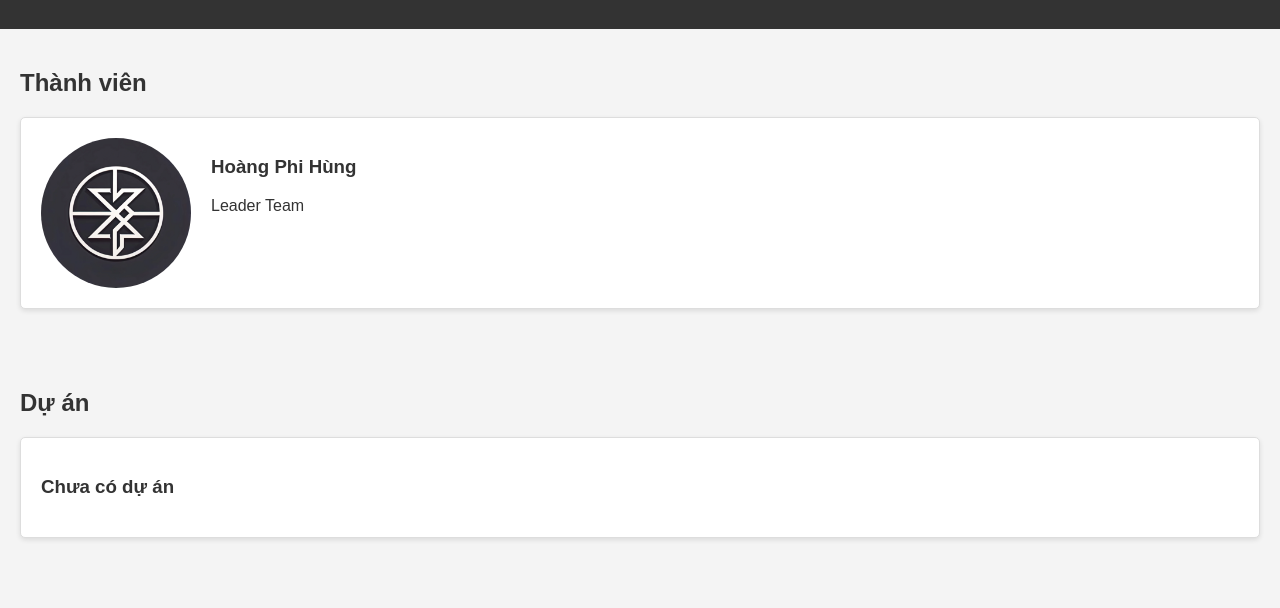
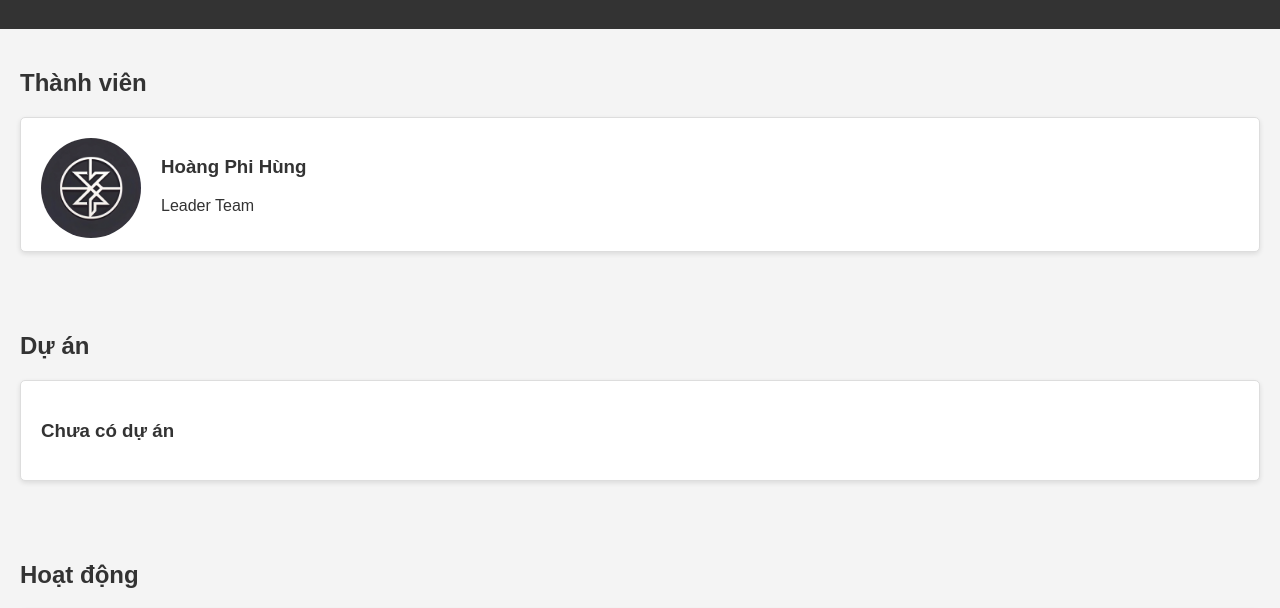
Before and after one commit to hung319/h4rs, a plain HTML site: page index.html in a window 1280 px wide. Shown: the part 125-733 px from the top of the page. Drawn offline with Linux system fonts and the light colour scheme.

Commit message:
Update index.html

```diff
--- a/index.html
+++ b/index.html
@@ -5,6 +5,7 @@
     <meta name="viewport" content="width=device-width, initial-scale=1.0">
     <title>H4RS</title>
     <style>
+        /* CSS cho trang web */
         body {
             font-family: sans-serif;
             margin: 0;
@@ -23,7 +24,7 @@
         nav ul {
             list-style: none;
             padding: 0;
-            text-align: center;
+            text-align: center; /* Can giữa menu */
         }
 
         nav li {
@@ -34,11 +35,11 @@
         nav a {
             color: #fff;
             text-decoration: none;
-            padding: 5px 10px;
+            padding: 5px 10px; /* Thêm padding cho menu */
         }
 
         nav a:hover {
-            background-color: #555;
+            background-color: #555; /* Hiệu ứng hover cho menu */
         }
 
         section {
@@ -50,23 +51,16 @@
             border: 1px solid #ddd;
             padding: 20px;
             margin-bottom: 20px;
-            box-shadow: 0 2px 5px rgba(0,0,0,0.1);
-            border-radius: 5px;
-            overflow: hidden; /* Key: Prevents content from overflowing */
+            box-shadow: 0 2px 5px rgba(0,0,0,0.1); /* Đổ bóng */
+            border-radius: 5px; /* Bo tròn góc */
         }
 
         .member img {
-            max-width: 150px; /* Key: Ensures image doesn't exceed container */
-            height: auto;     /* Key: Maintains aspect ratio */
-            border-radius: 50%;
+            width: 100px; /* Chiều rộng cố định là 150px */
+            height: 100px; /* Chiều cao cố định là 150px */
+            border-radius: 50%; /* Hình tròn */
             float: left;
             margin-right: 20px;
-            display: block; /* Prevents potential whitespace issues */
-        }
-        .member h3, .member p{
-            overflow: hidden; /* Prevents text from overflowing */
-            text-overflow: ellipsis; /* Adds ellipsis (...) for overflowed text */
-            white-space: nowrap;  /* Prevents text from wrapping */
         }
 
         footer {
@@ -76,14 +70,15 @@
             text-align: center;
         }
 
+        /* Hiệu ứng hover cho thành viên, dự án, hoạt động */
         .member:hover, .project:hover, .activity:hover {
-            transform: translateY(-5px);
-            box-shadow: 0 5px 10px rgba(0,0,0,0.15);
-            transition: all 0.3s ease;
+            transform: translateY(-5px); /* Di chuyển lên trên */
+            box-shadow: 0 5px 10px rgba(0,0,0,0.15); /* Đổ bóng đậm hơn */
+            transition: all 0.3s ease; /* Tạo hiệu ứng mượt mà */
         }
-</style>
+    </style>
 </head>
-</body>
+<body>
     <header>
         <h1>H4RS</h1>
         <nav>
```
